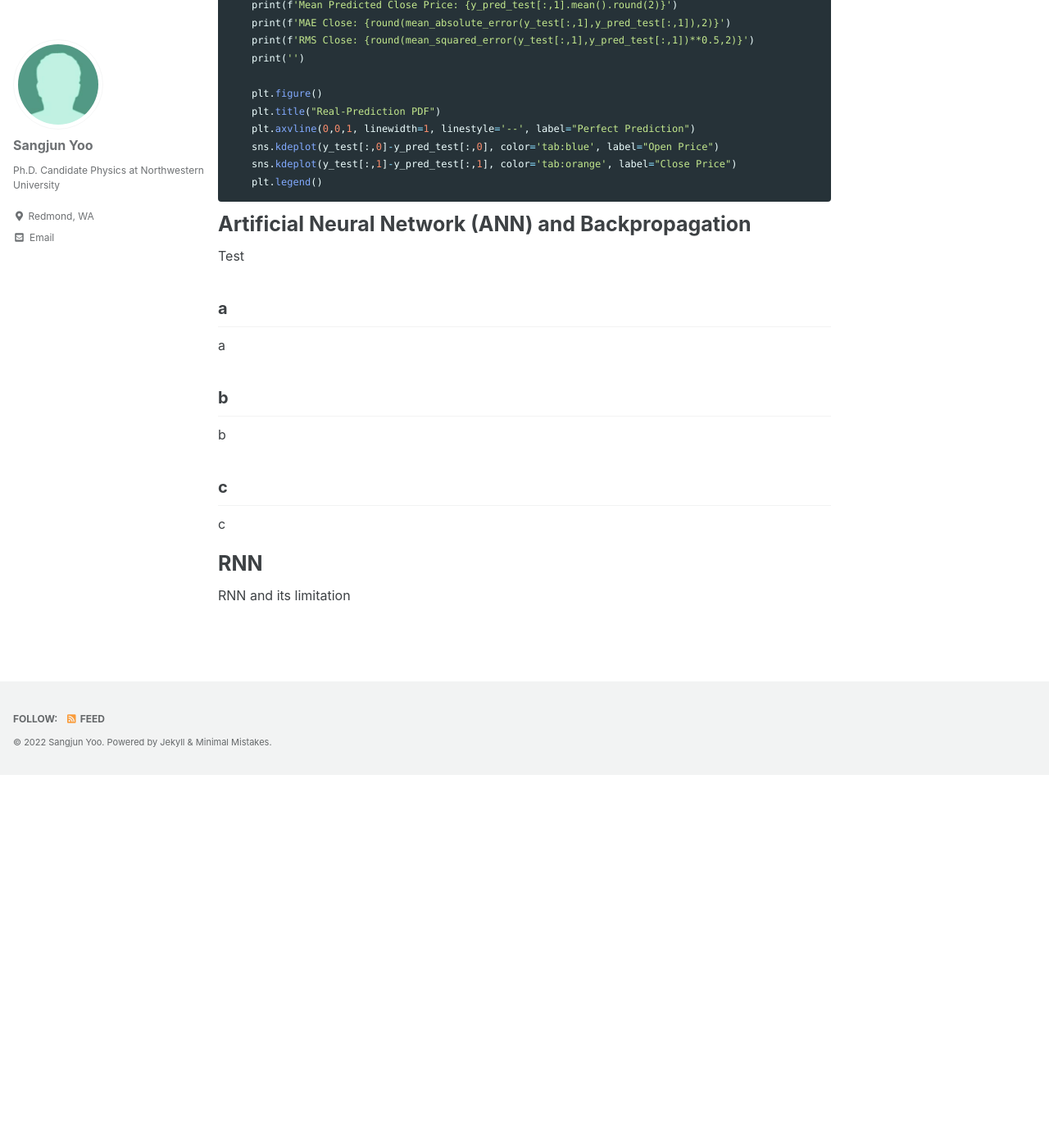
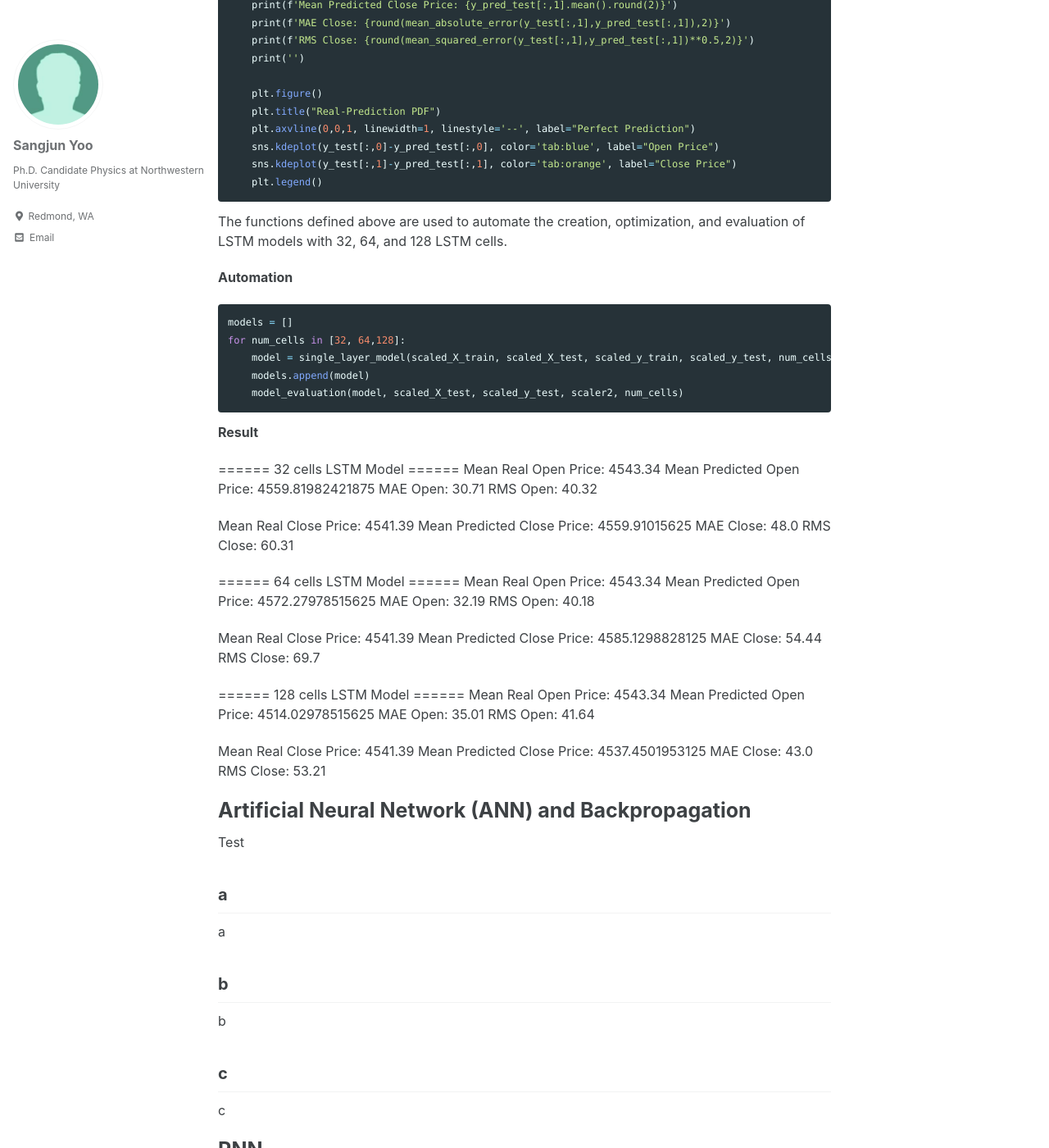
Before and after one commit to sangjunyoo-phd/sangjunyoo-phd.github.io, a Jekyll site: the page built from _pages/deeplearning.md, in a window 1280 px wide and 1400 px high, scrolled down 3831 px. Shown: the whole window at 82% size. Built offline with Jekyll 4.4.1, drawn with Linux system fonts in a browser that asks for light colours; cached includes are drawn as plain includes; before the commit the page ends 4777 px from its top, so only the background shows below that.

Commit message:
Update deeplearning.md

````diff
--- a/_pages/deeplearning.md
+++ b/_pages/deeplearning.md
@@ -134,6 +134,62 @@ def model_evaluation(model, scaled_X_test, scaled_y_test, scaler2, num_cells):
     plt.legend()
 ```
 
+The functions defined above are used to automate the creation, optimization, and evaluation of LSTM models with 32, 64, and 128 LSTM cells.
+
+**Automation**
+```ruby
+models = []
+for num_cells in [32, 64,128]:
+    model = single_layer_model(scaled_X_train, scaled_X_test, scaled_y_train, scaled_y_test, num_cells, epochs=100)
+    models.append(model)
+    model_evaluation(model, scaled_X_test, scaled_y_test, scaler2, num_cells)
+```
+
+**Result**
+
+====== 32 cells LSTM Model ======
+Mean Real Open Price: 4543.34
+Mean Predicted Open Price: 4559.81982421875
+MAE Open: 30.71
+RMS Open: 40.32
+
+Mean Real Close Price: 4541.39
+Mean Predicted Close Price: 4559.91015625
+MAE Close: 48.0
+RMS Close: 60.31
+
+====== 64 cells LSTM Model ======
+Mean Real Open Price: 4543.34
+Mean Predicted Open Price: 4572.27978515625
+MAE Open: 32.19
+RMS Open: 40.18
+
+Mean Real Close Price: 4541.39
+Mean Predicted Close Price: 4585.1298828125
+MAE Close: 54.44
+RMS Close: 69.7
+
+====== 128 cells LSTM Model ======
+Mean Real Open Price: 4543.34
+Mean Predicted Open Price: 4514.02978515625
+MAE Open: 35.01
+RMS Open: 41.64
+
+Mean Real Close Price: 4541.39
+Mean Predicted Close Price: 4537.4501953125
+MAE Close: 43.0
+RMS Close: 53.21
+
+
+
+
+
+
+
+
+
+
+
 # Artificial Neural Network (ANN) and Backpropagation
 Test
 ## a
````
